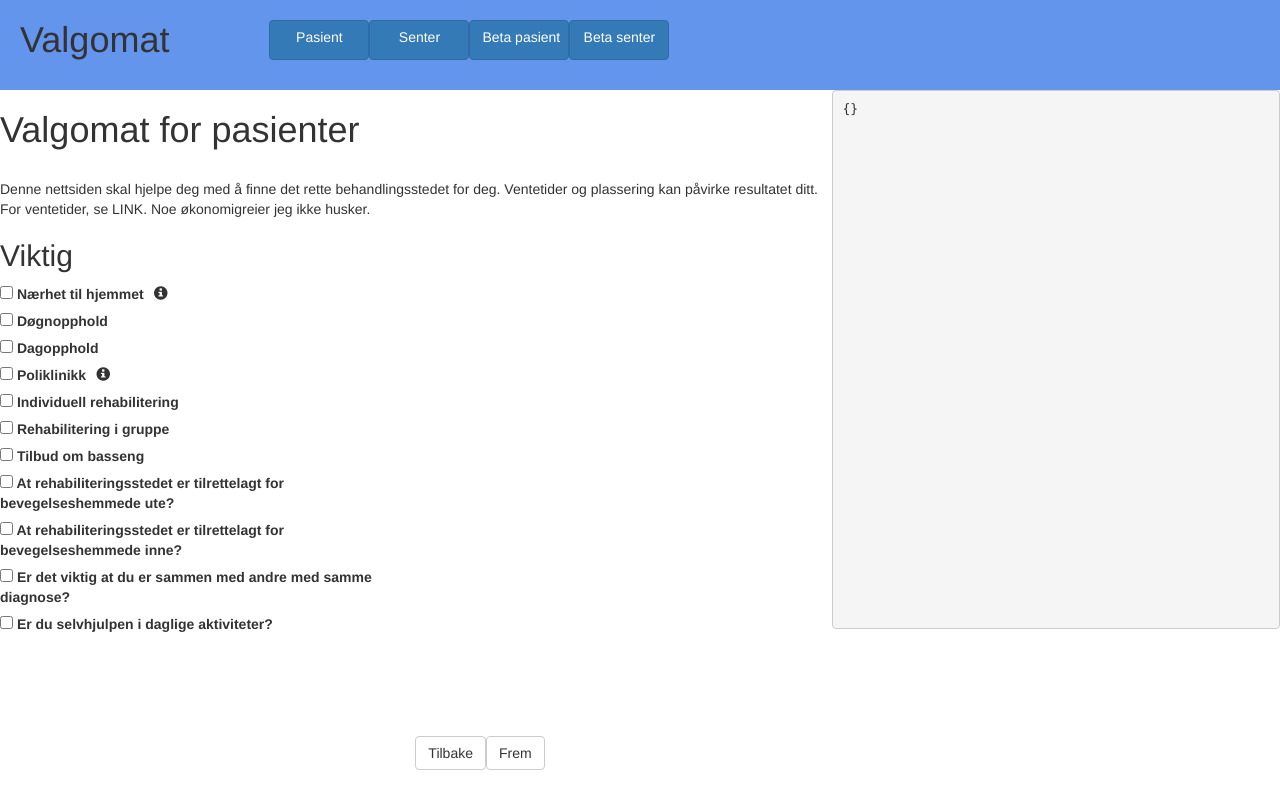
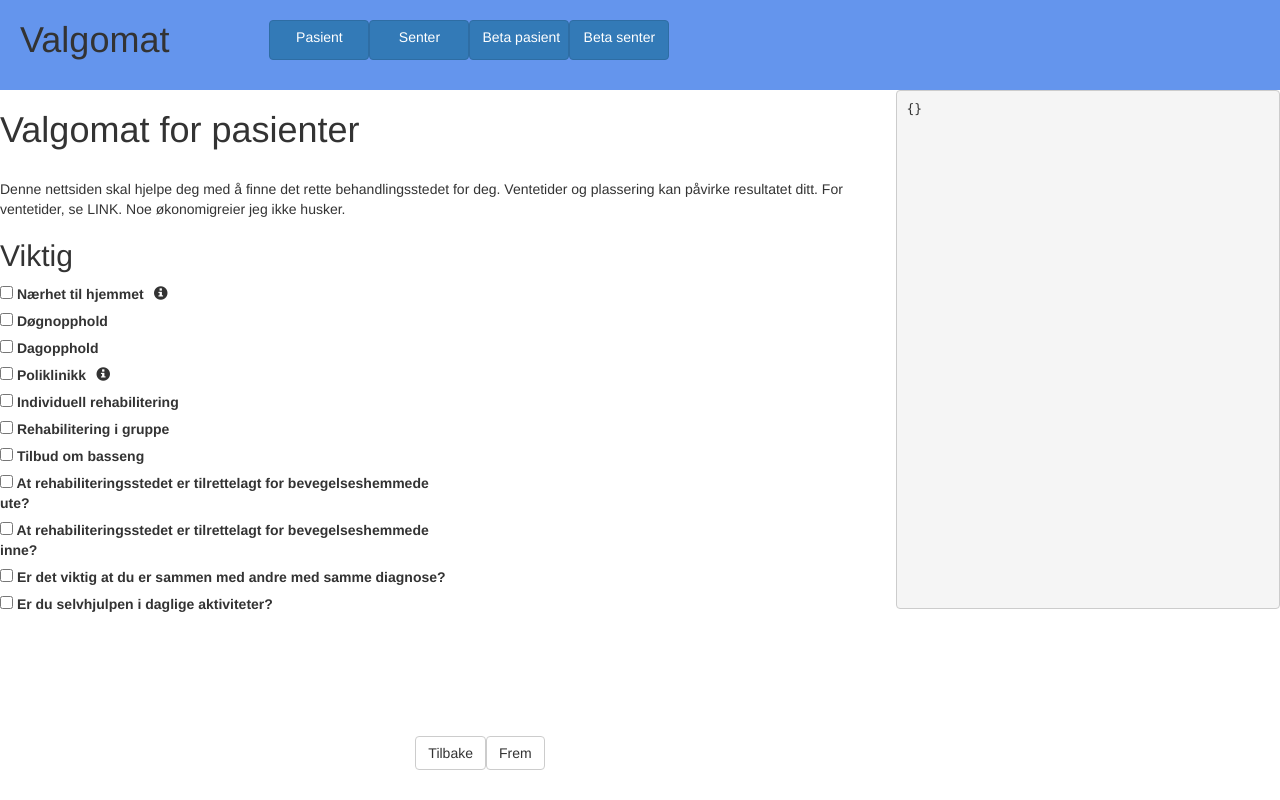
Before and after one commit to AndreDyrstad/react-valgomat, a React (Create React App) app: page /beta/patient in a window 1280 px wide. Built offline with nearby package versions, Linux system fonts and the light colour scheme.

Commit message:
Connecte frontend -> API -> db

```diff
--- a/src/components/Forms.js
+++ b/src/components/Forms.js
@@ -50,6 +50,7 @@ class Forms extends Component {
 
     onSubmit = async values => {
         axios.post('http://modelling.hvl.no:8020/train', values)
+        //axios.post('http://localhost:5000/train', values)
             .then(res => this.setState({submitted: true, error: false}))
             .catch(err => this.setState({submitted: true, error: true}))
 
--- a/src/components/Forms2.js
+++ b/src/components/Forms2.js
@@ -47,10 +47,7 @@ class Forms extends Component {
 
     onSubmit = async values => {
         //axios.post('http://localhost:5000/classify', values).then(res => this.setState({hasResponse: true, response: res.data}))
-        axios.post('http://modelling.hvl.no:8020/classify', values).then(res => this.setState({
-            hasResponse: true,
-            response: res.data
-        }))
+        axios.post('http://modelling.hvl.no:8020/classify', values).then(res => this.setState({hasResponse: true,response: res.data}))
     };
 
     getForm = () => (
--- a/src/css/New.css
+++ b/src/css/New.css
@@ -12,10 +12,10 @@
 }
 
 .screen{
-    width: 65vw;
+    width: 70vw;
 }
 pre{
-    width: 35vw;
+    width: 30vw;
 }
 
 span{
```
